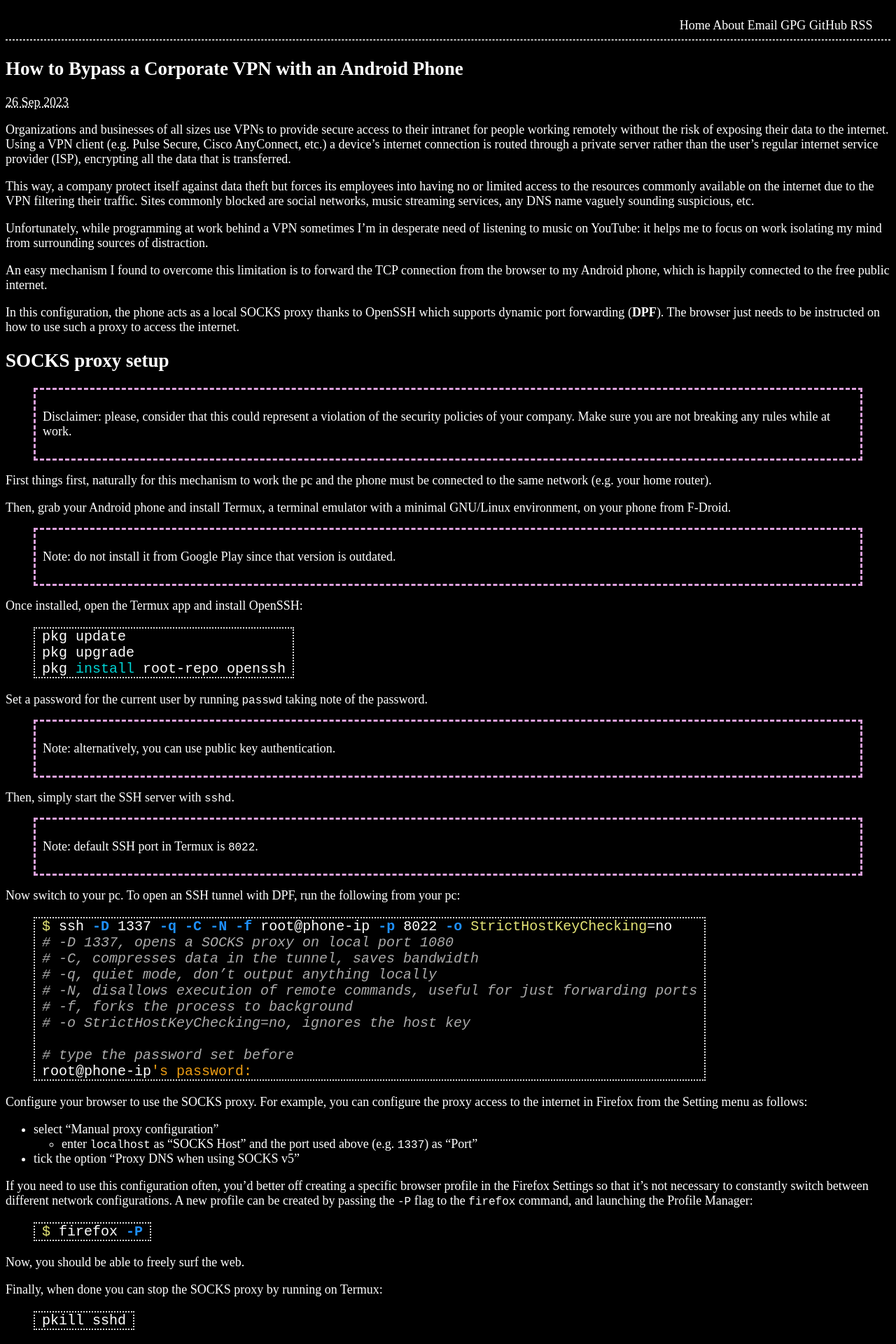
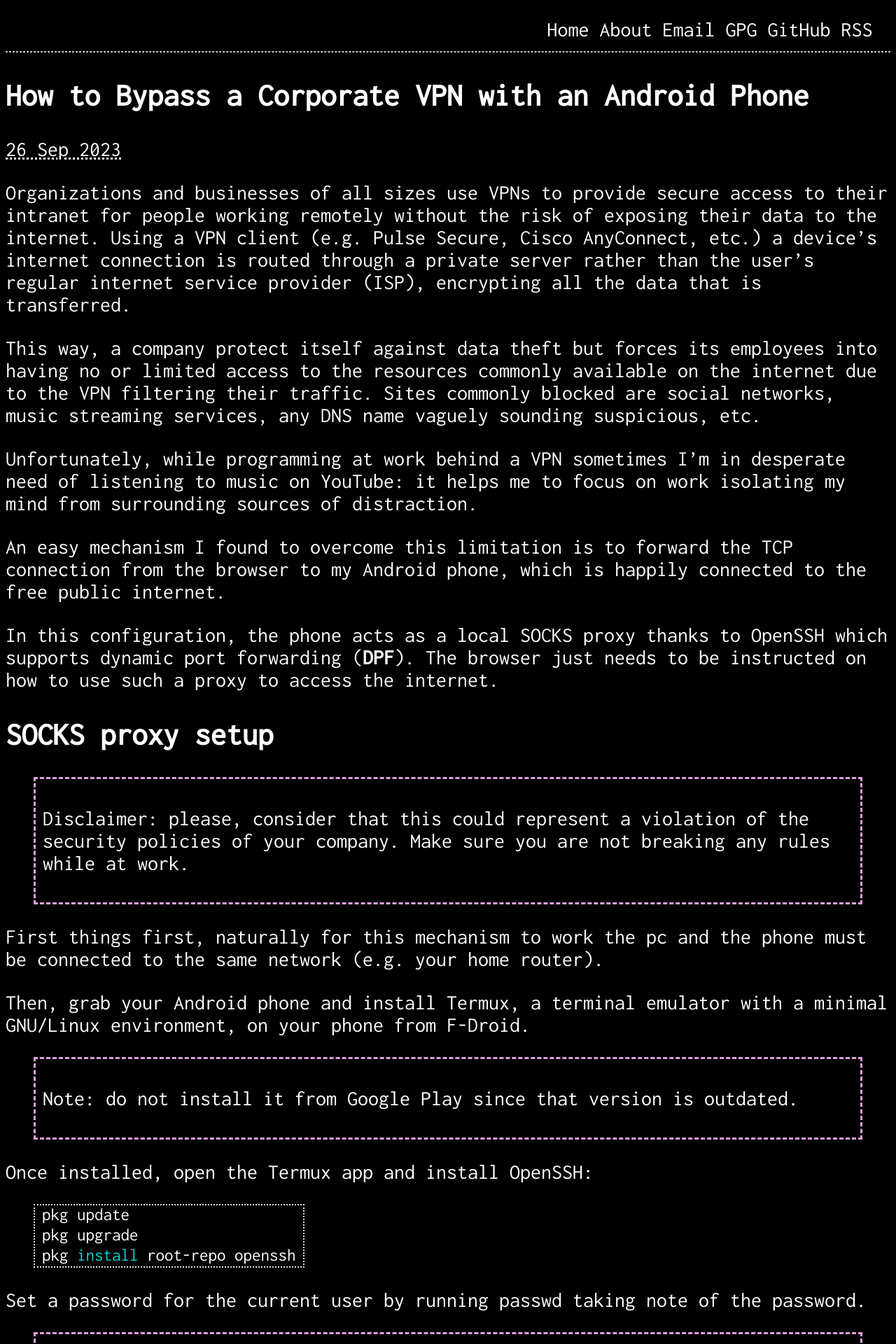
Before and after one commit to giulianopz/giulianopz.github.io, a Jekyll site: the page built from _posts/2023-09-26-how-to-bypass-vpn.md, in a window 1280 px wide. Shown: the top 1920 px of the page at 70% size. Built offline with Jekyll 4.4.1, drawn with Linux system fonts in a browser that asks for light colours; nearby versions of some CDN libraries.

Commit message:
Use Inconsolata font

```diff
--- a/_includes/footer.html
+++ b/_includes/footer.html
@@ -1,4 +1,4 @@
 <br></br>
 <footer>
-    {{ site.footer }}
+    <a href="https://jekyllrb.com/">{{ site.footer }}</a>
 </footer>
--- a/_layouts/default.html
+++ b/_layouts/default.html
@@ -4,6 +4,7 @@
 <head>
     <meta charset="utf-8">
     <title> {{ site.title }}. {{ site.description }} </title>
+    <link href='https://fonts.googleapis.com/css?family=Inconsolata' rel='stylesheet'>
     <link rel="stylesheet" href="/assets/css/styles.css">
     <script src="https://kit.fontawesome.com/e7d7c5a1ca.js" crossorigin="anonymous"></script>
     <link rel="shortcut icon" type="image/png" href="http://www.catb.org/hacker-emblem/glider.png">
--- a/_sass/main.scss
+++ b/_sass/main.scss
@@ -10,11 +10,15 @@ footer {
 }
 
 pre {
-    font-size: x-large;
+    font-size: 25px;
     border: 2px dotted #ddd;
     width: fit-content;
     padding-right: 10px;
     padding-left: 10px;
+}
+
+code {
+    font-family: 'Inconsolata';
 }
 
 .language-bash {
@@ -46,7 +50,8 @@ nav {
 body {
     background-color: black;
     color: white;
-    font-size: large;
+    font-size: 30px;
+    font-family: 'Inconsolata';
 }
 
 a {
```
